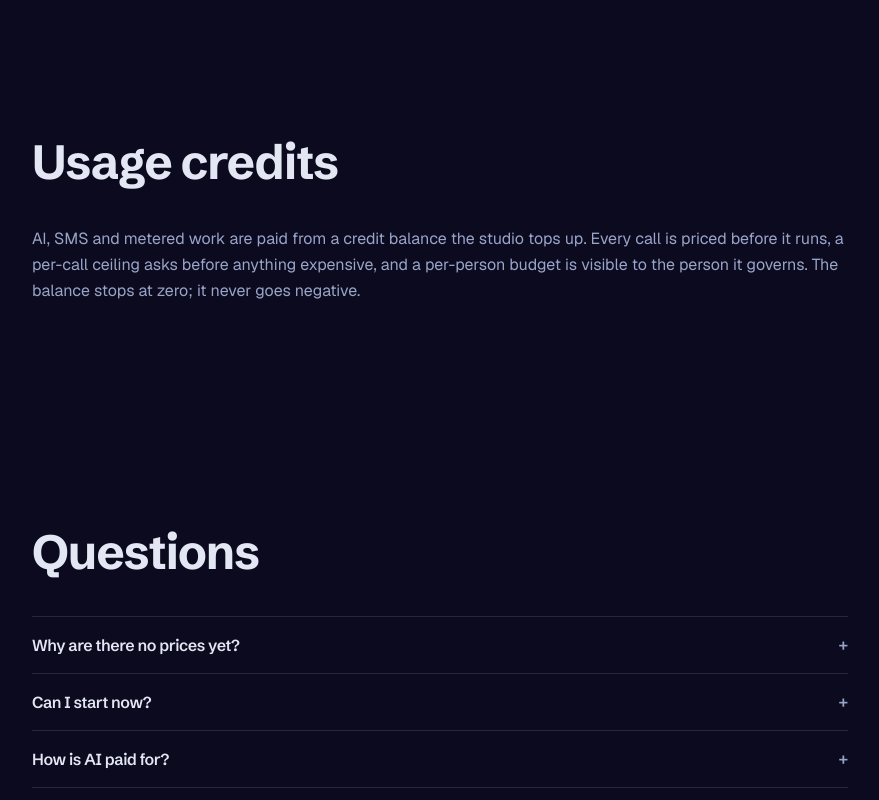
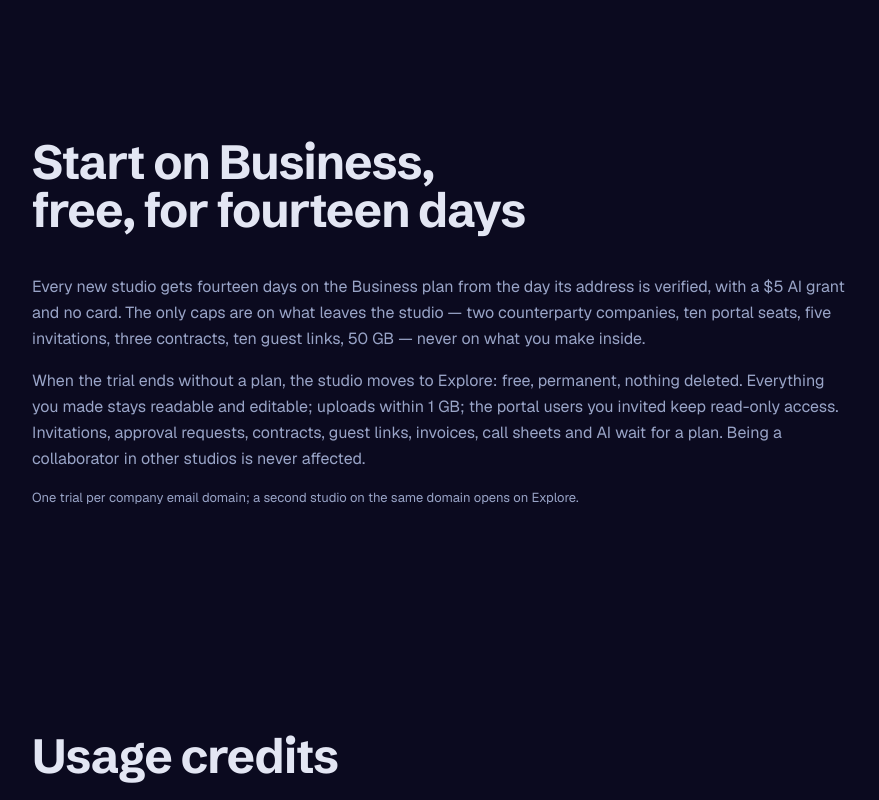
Before and after one commit to McPrime-Digital/genreline-website, a Next.js app: page /pricing in a window 1280 px wide. Shown: the part 2240-3040 px from the top of the page, without its empty margins (200-1079 px from the left). Built offline with nearby package versions, Linux system fonts and the light colour scheme.

Commit message:
Pricing: the trial and Explore stated as the product does them (S-T §10, 0123) — fourteen days on Business from verification, the outbound caps, Explore keeps everything, one trial per domain

```diff
--- a/app/pricing/page.tsx
+++ b/app/pricing/page.tsx
@@ -2,7 +2,7 @@ import Link from 'next/link'
 import { Accordion } from 'radix-ui'
 import { PageHero, Section } from '@/components/site/Frame'
 import { PlanFinder } from '@/components/interactive/PlanFinder'
-import { PLANS, USAGE_CREDITS } from '@/content/pricing'
+import { PLANS, USAGE_CREDITS, TRIAL_AND_EXPLORE } from '@/content/pricing'
 import { APP } from '@/lib/site'
 import { pageMeta } from '@/lib/meta'
 
@@ -11,6 +11,7 @@ export const metadata = pageMeta('/pricing')
 const QUESTIONS = [
   { q: 'Why are there no prices yet?', a: 'Prices are being set. Until they are, each plan shows what it includes, and we will quote you directly. There is no checkout on this page, because there is nothing to buy through it yet.' },
   { q: 'Can I start now?', a: 'Yes. You can open a studio today without a card. New studios start on the Pro plan — or Indie, if you tell us it is just you.' },
+  { q: 'Is there a free trial?', a: `${TRIAL_AND_EXPLORE.body} ${TRIAL_AND_EXPLORE.explore}` },
   { q: 'How is AI paid for?', a: USAGE_CREDITS.body },
   { q: 'What happens when we reach a limit?', a: 'Storage is enforced when a file is uploaded, and a studio that has not verified its address holds 1 GB until it does. Talk to us before you reach the others.' },
   { q: 'Do our clients’ teams count as seats?', a: 'The plans count your crew seats and your client companies, not the people on your clients’ teams.' },
@@ -31,6 +32,11 @@ export default function Pricing() {
       </PageHero>
       <Section id="plans" title="Which plan fits" className="pt-0">
         <PlanFinder plans={PLANS} />
+      </Section>
+      <Section id="trial" title={TRIAL_AND_EXPLORE.heading} width="measure">
+        <p className="text-lg leading-relaxed text-muted-foreground">{TRIAL_AND_EXPLORE.body}</p>
+        <p className="mt-4 text-lg leading-relaxed text-muted-foreground">{TRIAL_AND_EXPLORE.explore}</p>
+        <p className="mt-4 text-sm text-muted-foreground">{TRIAL_AND_EXPLORE.domain}</p>
       </Section>
       <Section id="credits" title={USAGE_CREDITS.heading} width="measure">
         <p className="text-lg leading-relaxed text-muted-foreground">{USAGE_CREDITS.body}</p>
--- a/content/pricing.ts
+++ b/content/pricing.ts
@@ -54,6 +54,19 @@ export const PLANS: readonly Plan[] = [
   },
 ]
 
+/**
+ * THE TRIAL AND EXPLORE — S-T §10 (0123, 2026-10-03), as the product does it.
+ * Every statement here is a built behaviour: the trial starts at verification,
+ * caps only what leaves the studio, and ends in Explore, where everything made
+ * stays. Prices stay an owner input.
+ */
+export const TRIAL_AND_EXPLORE = {
+  heading: 'Start on Business, free, for fourteen days',
+  body: 'Every new studio gets fourteen days on the Business plan from the day its address is verified, with a $5 AI grant and no card. The only caps are on what leaves the studio — two counterparty companies, ten portal seats, five invitations, three contracts, ten guest links, 50 GB — never on what you make inside.',
+  explore: 'When the trial ends without a plan, the studio moves to Explore: free, permanent, nothing deleted. Everything you made stays readable and editable; uploads within 1 GB; the portal users you invited keep read-only access. Invitations, approval requests, contracts, guest links, invoices, call sheets and AI wait for a plan. Being a collaborator in other studios is never affected.',
+  domain: 'One trial per company email domain; a second studio on the same domain opens on Explore.',
+}
+
 export const USAGE_CREDITS = {
   heading: 'Usage credits',
   body: 'AI, SMS and metered work are paid from a credit balance the studio tops up. Every call is priced before it runs, a per-call ceiling asks before anything expensive, and a per-person budget is visible to the person it governs. The balance stops at zero; it never goes negative.',
```
